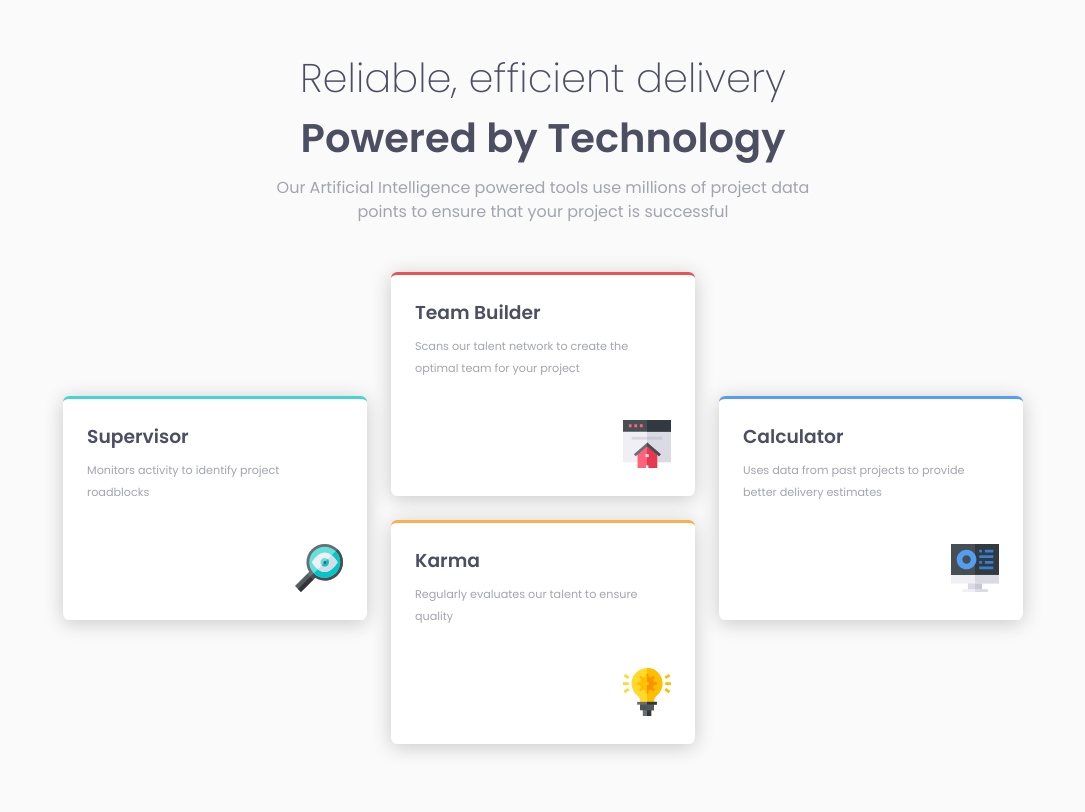
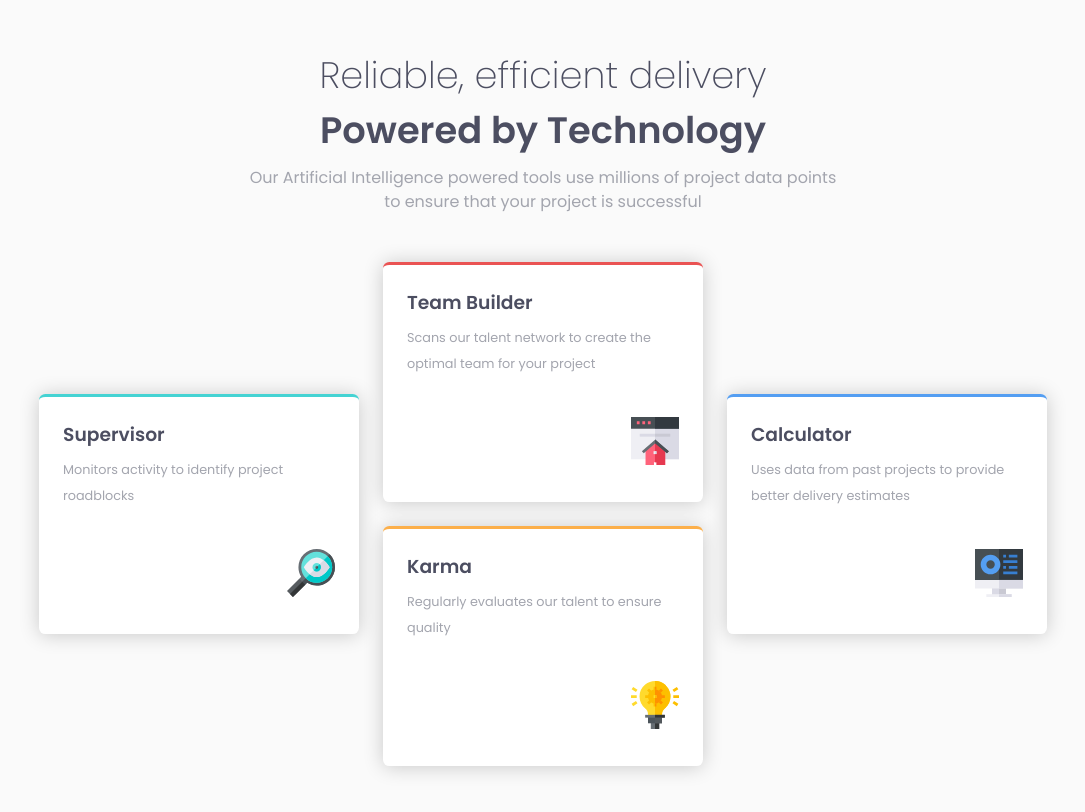
Before and after one commit to jonathan401/feature-card, a plain HTML site: page index.html in a window 1280 px wide. Shown: the whole page, without its empty margins (97-1182 px from the left). Drawn offline with Linux system fonts and the light colour scheme.

Commit message:
update css

```diff
--- a/css/style.css
+++ b/css/style.css
@@ -55,7 +55,7 @@ header .sub-header {
   width: 100%;
   padding: 1.5rem;
   border-radius: 0.4rem;
-  box-shadow: 0px 3px 20px rgba(0, 0, 0, 0.2);
+  box-shadow: 0px 1px 20px rgba(0, 0, 0, 0.2);
 }
 .card-title {
   color: hsl(234deg, 12%, 34%);
@@ -63,7 +63,7 @@ header .sub-header {
 }
 .card-description p {
   color: hsl(229deg, 6%, 66%);
-  font-size: 0.7rem;
+  font-size: 0.8rem;
   line-height: 2;
   margin-bottom: 2.5rem;
 }
@@ -118,22 +118,23 @@ header h2 {
   }
   header h1,
 header h2 {
-    font-size: 2.5rem;
+    font-size: 2.3rem;
   }
   header .sub-header {
     font-size: 1rem;
   }
 
   .features {
-    grid-template-columns: repeat(3, 19rem);
+    grid-template-columns: repeat(3, 20rem);
     justify-content: center;
+    align-content: center;
     grid-gap: 1.5rem;
   }
 
   .card {
     max-width: none;
     width: 100%;
-    height: 14rem;
+    height: 15rem;
   }
 
   .card:nth-child(1) {
```
Also changed, not shown: 1 other file.
